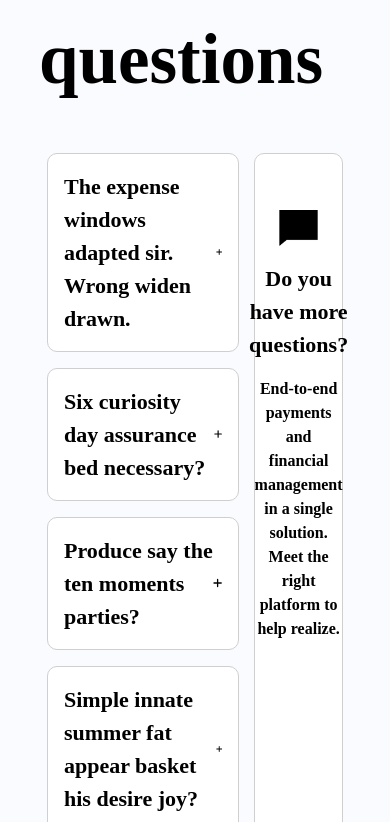
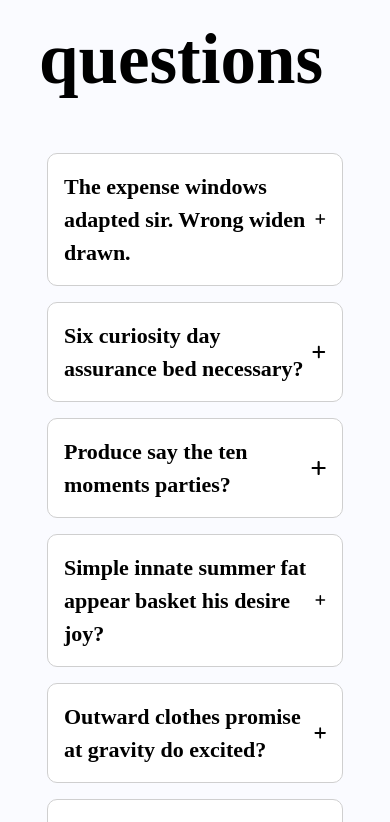
Before and after one commit to guptarajStha/intuji-frontend-internship-challenge, a React (Create React App) app in the folder intuji-frontend-internship-challenge/: page / in a window 390 px wide. Shown: the part 10882-11704 px from the top of the page. Built offline with nearby package versions, Linux system fonts and the light colour scheme.

Commit message:
update Question section

```diff
--- a/intuji-frontend-internship-challenge/src/Component/FrequentQuestion.js
+++ b/intuji-frontend-internship-challenge/src/Component/FrequentQuestion.js
@@ -10,8 +10,8 @@ const FrequentQuestion = () => {
   return (
     <div className="py-[80px] relative">
       <h1 className="text-[71px] font-extrabold w-[48%]">Frequently asked questions</h1>
-      <div className="w-full flex justify-between py-10 px-2">
-        <div className="w-[65%] flex flex-col gap-4">
+      <div className="w-full flex flex-col lg:flex-row justify-between py-10 px-2">
+        <div className="lg:w-[65%] flex flex-col gap-4">
           {question.map((value, index) => {
             return (
               <div
@@ -29,8 +29,8 @@ const FrequentQuestion = () => {
             );
           })}
         </div>
-        <div className="w-[30%] bg-white border-[1px] border-[#CFCFCF] rounded-[10px] p-6 flex flex-col justify-between">
-          <div className="flex flex-col justify-center items-center text-center  gap-4 mt-8">
+        <div className=" mt-4 lg:mt-0 gap-4 lg:gap-0 lg:w-[30%] bg-white border-[1px] border-[#CFCFCF] rounded-[10px] p-6 flex flex-col justify-between">
+          <div className="flex lg:flex-col justify-center items-center text-center  gap-4 mt-8">
             <img src={msg} alt="" />
             <h1 className="font-extrabold text-[22px]">Do you have more questions?</h1>
             <h2 className="text-[16px] font-semibold">
```
